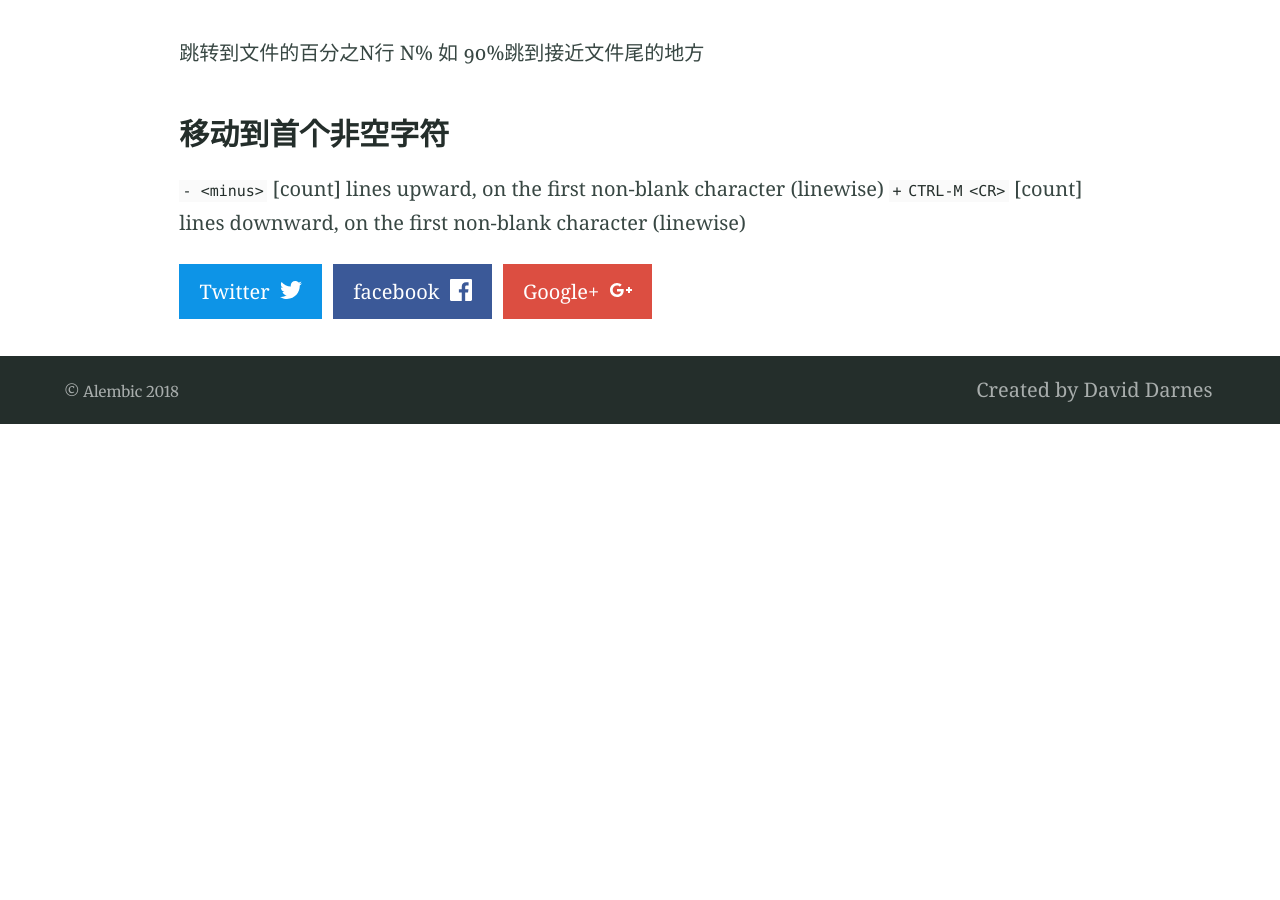
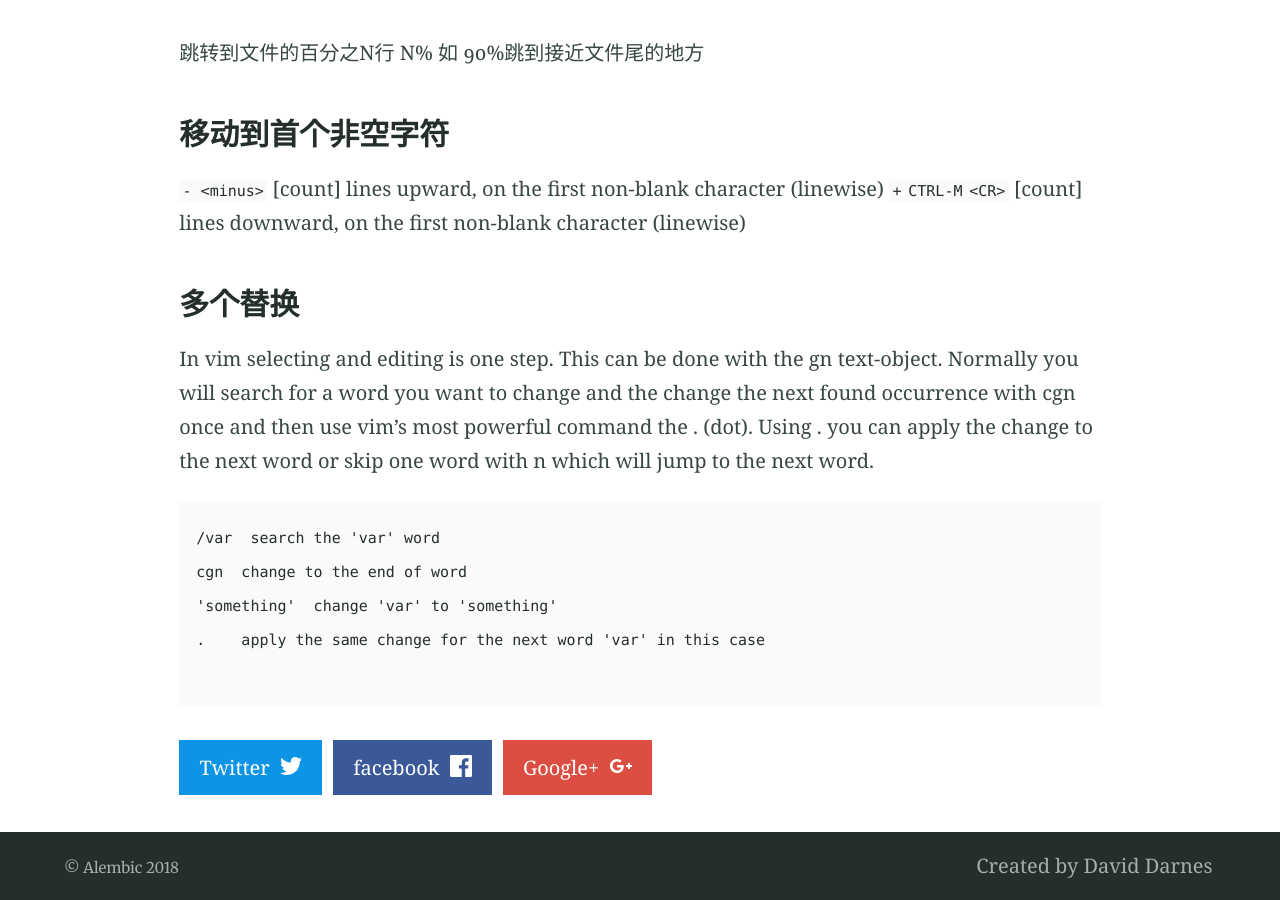
Before and after one commit to wudixm/wudixm.github.io, a Jekyll site: the page built from _posts/2017-09-02-VIM-HELP.md, in a window 1280 px wide and 900 px high, scrolled down 7058 px. Built offline with Jekyll 4.4.1, drawn with Linux system fonts in a browser that asks for light colours; our own code applies the rules of GitHub Pages for plain Markdown files; before the commit the page ends 7482 px from its top, so only the background shows below that.

Commit message:
change multiple search result use cgn and .

````diff
--- a/_posts/2017-09-02-VIM-HELP.md
+++ b/_posts/2017-09-02-VIM-HELP.md
@@ -310,3 +310,15 @@ Vi中的光标键是h, j, k, l，要在各个屏间切换，只需要先按一
 
  `- <minus>` [count] lines upward, on the first non-blank character (linewise)
  `+``CTRL-M``<CR>`  [count] lines downward, on the first non-blank character (linewise)
+
+### 多个替换
+
+In vim selecting and editing is one step. This can be done with the gn text-object. Normally you will search for a word you want to change and the change the next found occurrence with cgn once and then use vim’s most powerful command the . (dot). Using . you can apply the change to the next word or skip one word with n which will jump to the next word.
+
+```
+/var  search the 'var' word
+cgn  change to the end of word
+'something'  change 'var' to 'something'
+.    apply the same change for the next word 'var' in this case
+
+```
````
